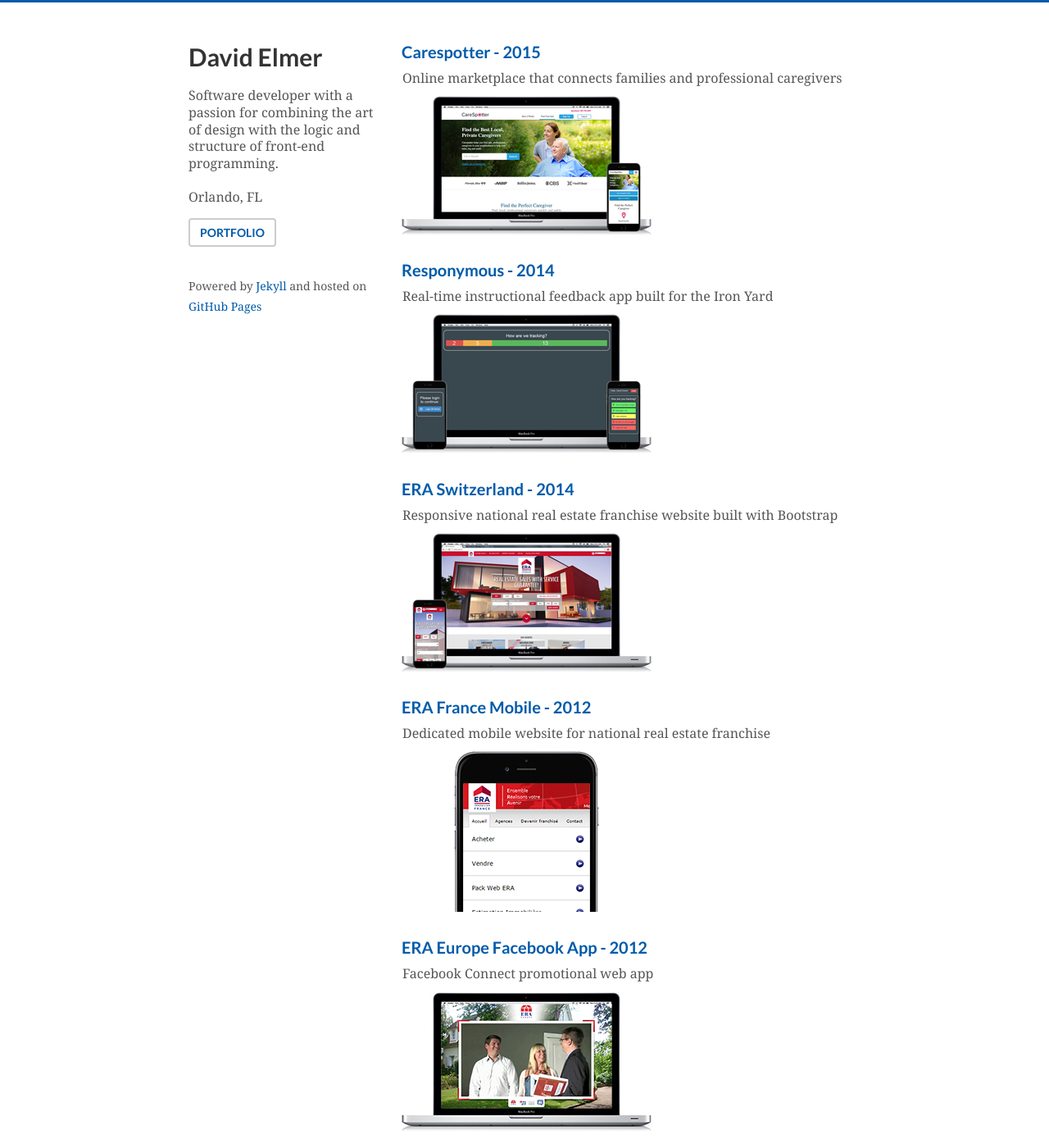
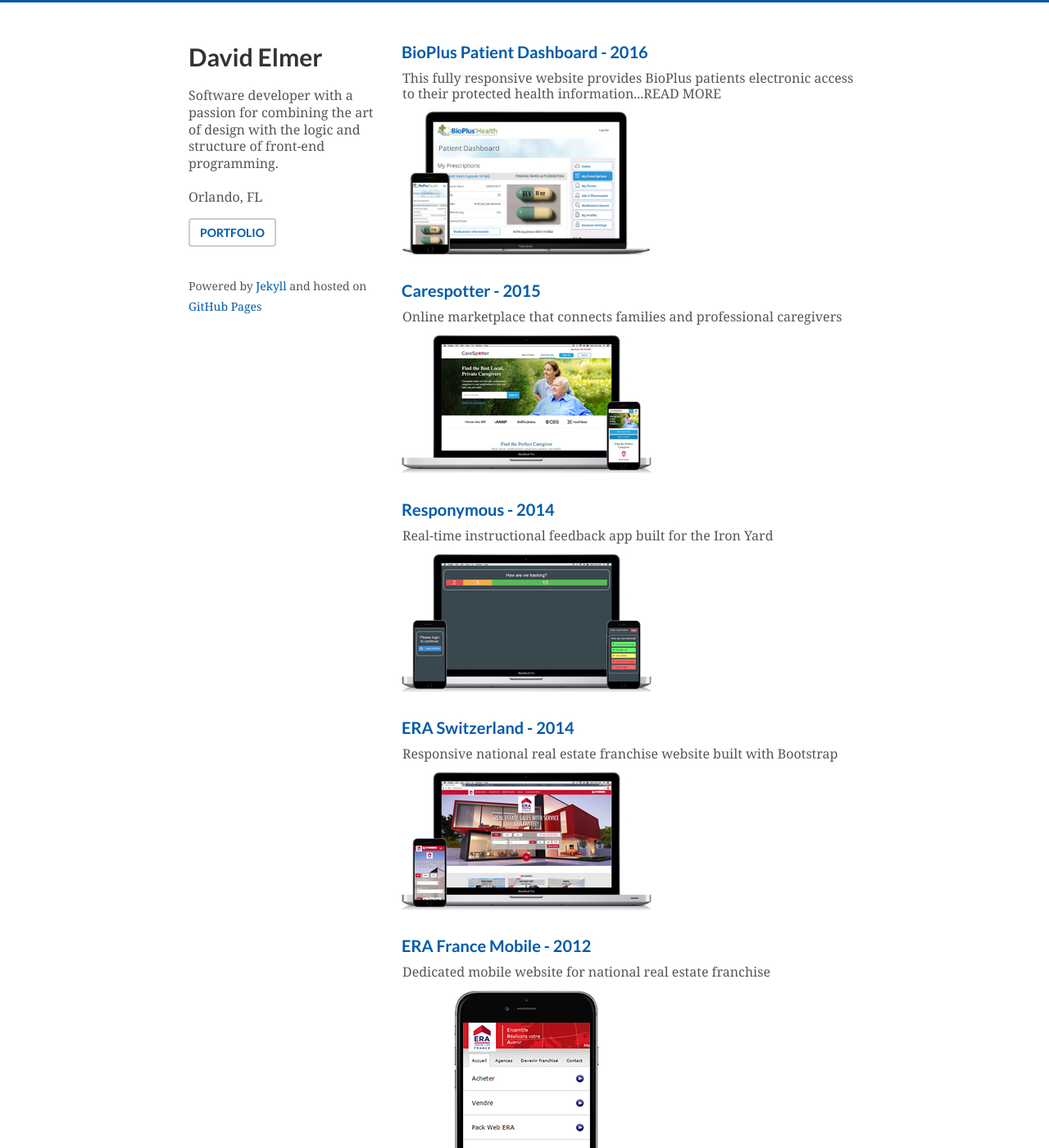
Before and after one commit to phillycc/phillycc.github.io, a Jekyll site: the page built from index.html, in a window 1280 px wide and 1400 px high. Shown: the whole window at 82% size. Built offline with Jekyll 4.4.1, drawn with Linux system fonts in a browser that asks for light colours; some of the changed lines change nothing that is shown.

Commit message:
Added patient dash md file

```diff
--- /dev/null
+++ b/_posts/2016-01-30-patient-dashboard.md
@@ -0,0 +1,34 @@
+---
+layout: post
+title: BioPlus Patient Dashboard - 2016
+category: project
+subtitle: This fully responsive website provides BioPlus patients electronic access to their protected health information...READ MORE
+img_small: "mybph.jpg"
+img_large: "mybph.jpg"
+date: 2016-01-30 00:00:00
+tags: []
+permalink: /bioplus-patient-dashboard/
+---
+This fully responsive website provides BioPlus patients electronic access to their protected health information (PHI) on all non-wearable devices. Patients can also conduct a series of transactions, including ordering refills, e-signing consent forms, and updating contact info. I led this greenfield project, designing the UI/UX (via interactive Balsamiq wireframes), building the front-end, directing the API development team, and leading a cross-functional team of department heads to ensure buy-in and compliance.
+
+![Patient Dashboard]({{ "/images/" | append: page.img_large | prepend: site.baseurl | prepend: site.url  }})
+
+### Coolest app features
+
+In addition to getting their complete prescription history, patients can track their drug shipments in real-time via FedEx tracking. They can also watch detailed images and instructional videos specific to their medication.
+
+### Biggest accomplishments
+
+Being the driving force behind the company's first-ever patient portal on a project requiring me to wear a variety of different hats. More than 2,000 BioPlus patients have registered for online access to their medical data. Securing the website and patient health information (PHI) was a top-priority and was confirmed successfully via third-party penetration testing.
+
+### Technologies used
+* HTML5
+* CSS 2/3
+* PHP 5.6
+* CodeIgniter MVC Framework
+* Bootstrap 3
+* JQuery
+* SOAP
+* TFS
+
+Site: [Patient Dashboard](https://my.bioplushealth.com)
--- a/css/styles.css
+++ b/css/styles.css
@@ -292,6 +292,8 @@
 .meta {
   font-size: 16px;
 }
+#home img { width:305px; }
+
 
 /* Minimal scrollbars for code-samples on Webkit */
 pre::-webkit-scrollbar {
```
